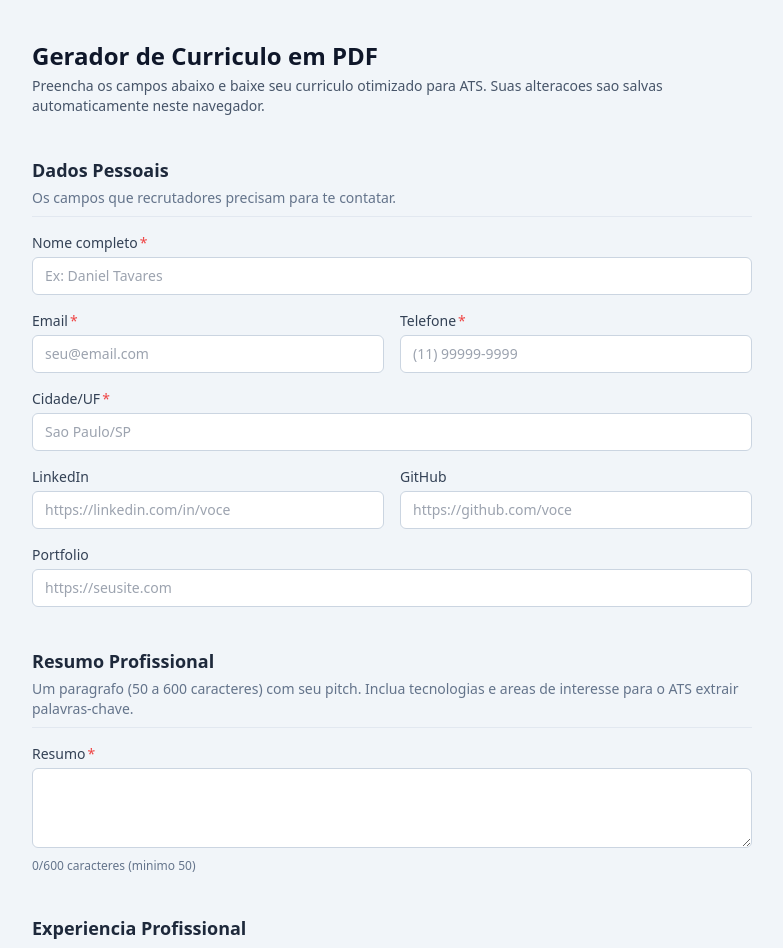
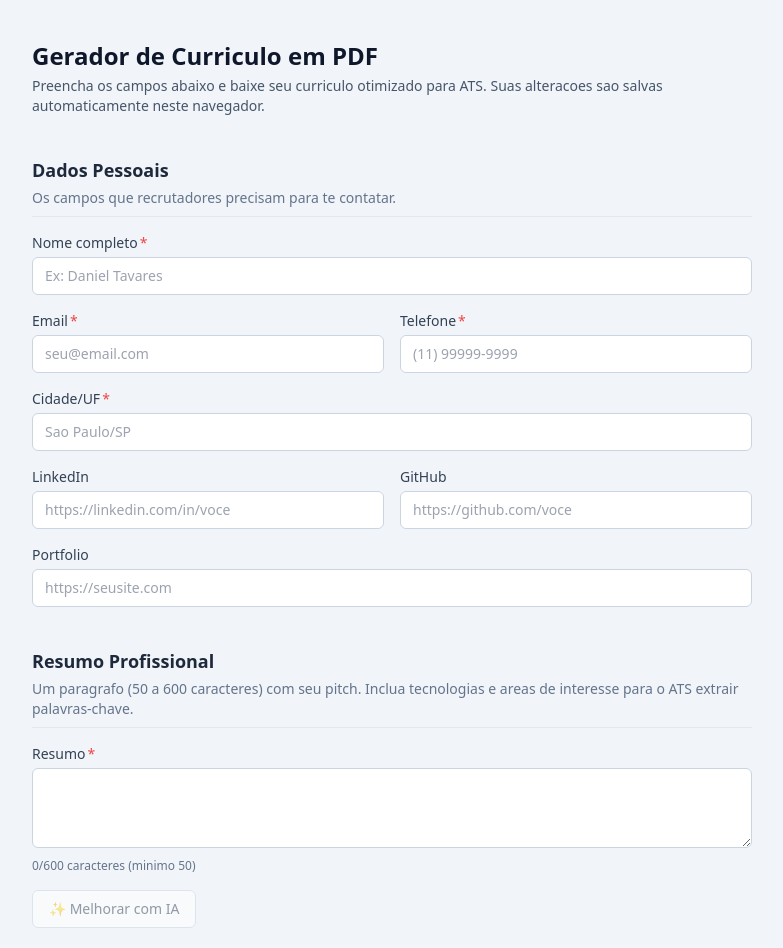
Before and after one commit to danieltvrs-dev/curriculo-pdf, a React (Vite) app in the folder frontend/: page / in a window 1280 px wide. Shown: the top 948 px of the page, without its empty margins (248-1031 px from the left). Built offline with nearby package versions, Linux system fonts and the light colour scheme; no server answers.

Commit message:
feat: integra botao Melhorar com IA na secao de Resumo Profissional

```diff
--- a/frontend/src/components/form/Form.tsx
+++ b/frontend/src/components/form/Form.tsx
@@ -15,6 +15,7 @@ import { DadosPessoaisFields } from './DadosPessoaisFields'
 import { ExperienciaList } from './ExperienciaList'
 import { FormacaoList } from './FormacaoList'
 import { HabilidadesField } from './HabilidadesField'
+import { MelhorarResumoButton } from './MelhorarResumoButton'
 import { ProjetoList } from './ProjetoList'
 
 type Feedback = { variant: 'success' | 'error'; message: string }
@@ -125,6 +126,12 @@ export function Form() {
           maxLength={600}
           hint={`${curriculo.resumo_profissional.length}/600 caracteres (minimo 50)`}
         />
+        <MelhorarResumoButton
+          textoAtual={curriculo.resumo_profissional}
+          onAceitar={(texto) =>
+            setCurriculo({ ...curriculo, resumo_profissional: texto })
+          }
+        />
       </Section>
 
       <Section
```
